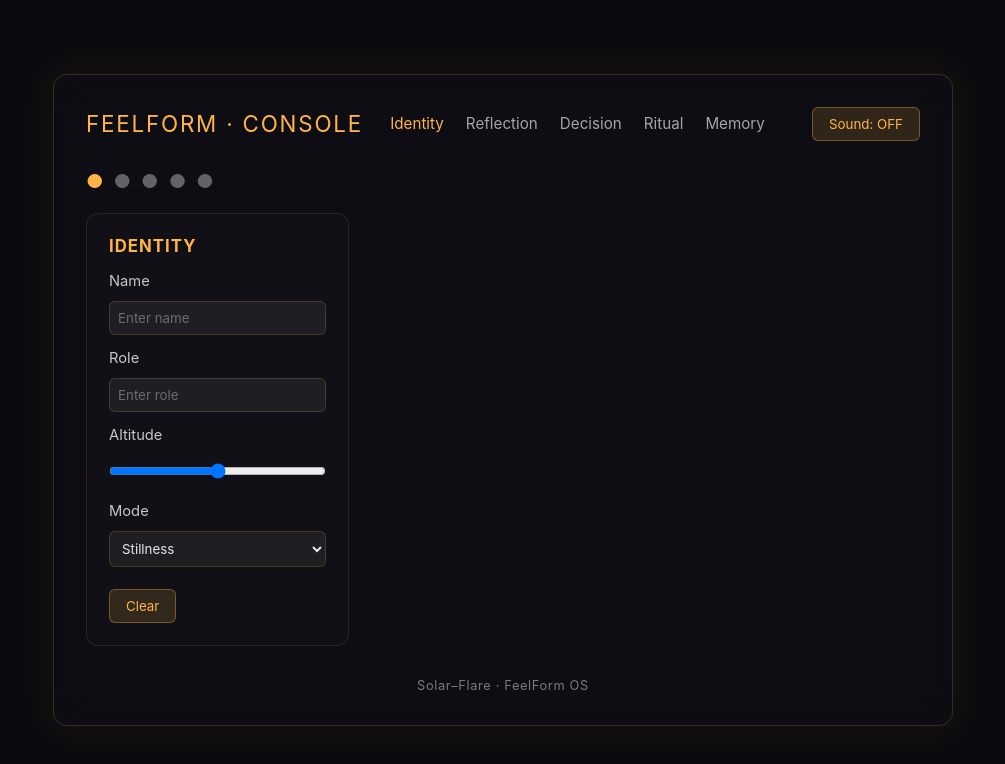
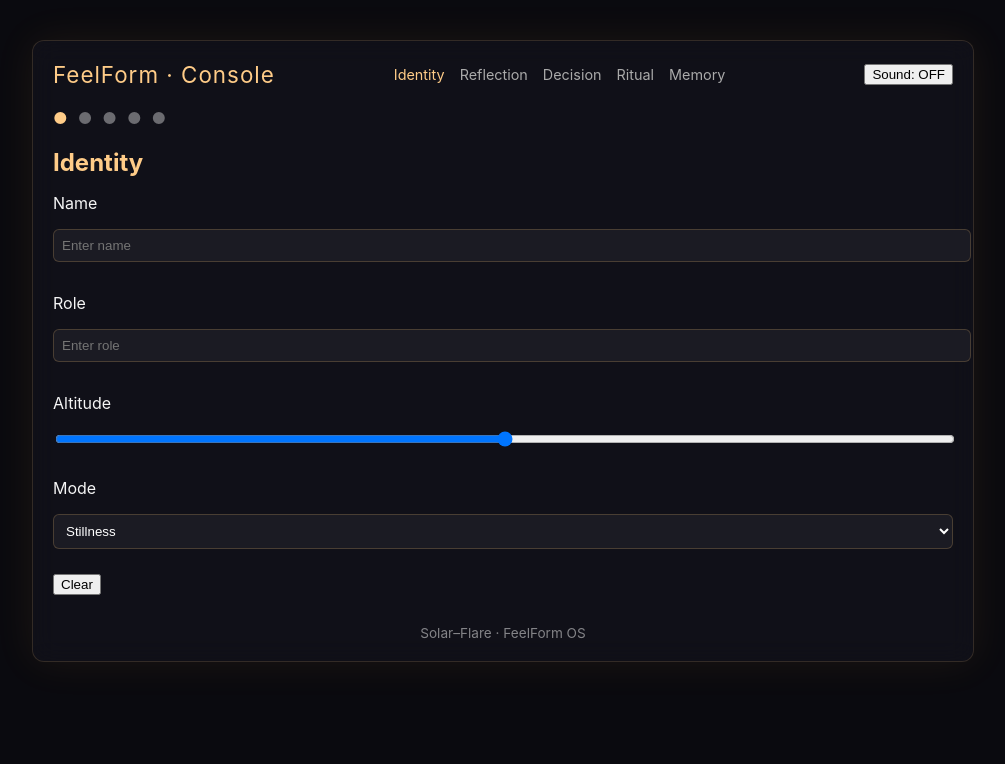
Before and after one commit to harrydavidbowyer-ai/aifeelformconsole, a website: page index2.html in a window 1280 px wide. Shown: the whole page, without its empty margins (137-1142 px from the left). Drawn offline with Linux system fonts and the light colour scheme.

Commit message:
Update style.css

```diff
--- a/style.css
+++ b/style.css
@@ -1,230 +1,200 @@
 /* ----------------------------------------------------
-   FEELFORM CONSOLE — MIDNIGHT GLASS + EMBER GOLD
-   style.css
+   GLOBAL
 ---------------------------------------------------- */
 
-/* GLOBAL RESET */
-* {
+body {
   margin: 0;
   padding: 0;
-  box-sizing: border-box;
+  background: #0a0a0f;
   font-family: "Inter", sans-serif;
+  color: #f5f5f5;
 }
 
-/* PAGE BACKGROUND */
-body {
-  background: #0b0b0f;
-  color: #e6e6e6;
-  height: 100vh;
-  display: flex;
-  justify-content: center;
-  align-items: center;
+.console {
+  width: 90%;
+  max-width: 900px;
+  margin: 40px auto;
+  padding: 20px;
+  background: rgba(20, 20, 30, 0.6);
+  border: 1px solid rgba(255, 200, 120, 0.15);
+  border-radius: 12px;
+  backdrop-filter: blur(12px);
+  box-shadow: 0 0 40px rgba(255, 180, 60, 0.08);
 }
 
-/* CONSOLE WRAPPER */
-.console {
-  width: 900px;
-  max-width: 92%;
-  background: rgba(15, 15, 22, 0.72);
-  border: 1px solid rgba(255, 180, 70, 0.18);
-  border-radius: 14px;
-  backdrop-filter: blur(18px);
-  padding: 32px;
-  box-shadow: 0 0 40px rgba(255, 150, 40, 0.08);
-}
+/* ----------------------------------------------------
+   HEADER
+---------------------------------------------------- */
 
-/* HEADER */
 .console-header {
   display: flex;
   justify-content: space-between;
   align-items: center;
-  margin-bottom: 28px;
+  margin-bottom: 20px;
 }
 
 .console-title {
   font-size: 1.4rem;
-  letter-spacing: 0.08em;
-  color: #ffb44a;
-  text-transform: uppercase;
+  letter-spacing: 1px;
+  color: #ffcc88;
 }
 
-/* NAVIGATION */
+/* ----------------------------------------------------
+   NAVIGATION
+---------------------------------------------------- */
+
 .console-nav {
   display: flex;
-  gap: 22px;
+  gap: 15px;
 }
 
 .console-nav a {
-  color: #e6e6e6;
+  color: #aaa;
   text-decoration: none;
-  font-size: 0.95rem;
-  opacity: 0.7;
-  transition: 0.25s ease;
+  font-size: 0.9rem;
+  transition: 0.2s;
 }
 
-.console-nav a.active,
-.console-nav a:hover {
-  opacity: 1;
-  color: #ffb44a;
+.console-nav a.active {
+  color: #ffcc88;
 }
 
-/* NAV DOTS */
+.console-nav a:hover {
+  color: #ffd9a8;
+}
+
 .nav-dot {
   cursor: pointer;
-  font-size: 1.2rem;
   opacity: 0.4;
-  transition: 0.25s ease;
+  transition: 0.2s;
 }
 
-.nav-dot.active,
-.nav-dot:hover {
+.nav-dot.active {
   opacity: 1;
-  color: #ffb44a;
-}
-
-/* PANEL LAYOUT */
-.console-panels {
-  display: grid;
-  grid-template-columns: 1fr 1fr 1fr;
-  gap: 22px;
-}
-
-/* PANEL */
-.panel {
-  background: rgba(20, 20, 28, 0.55);
-  border: 1px solid rgba(255, 180, 70, 0.12);
-  border-radius: 12px;
-  padding: 22px;
-  transition: 0.25s ease;
-}
-
-.panel:hover {
-  border-color: rgba(255, 180, 70, 0.28);
-  box-shadow: 0 0 22px rgba(255, 150, 40, 0.08);
-}
-
-/* PANEL TITLES */
-.panel h2 {
-  font-size: 1.05rem;
-  letter-spacing: 0.06em;
-  margin-bottom: 14px;
-  color: #ffb44a;
-  text-transform: uppercase;
-}
-
-/* TEXT */
-.panel p {
-  font-size: 0.92rem;
-  line-height: 1.55;
-  opacity: 0.85;
-  margin-bottom: 8px;
-}
-
-/* INPUTS */
-input[type="text"],
-select,
-input[type="range"] {
-  background: rgba(255, 255, 255, 0.06);
-  border: 1px solid rgba(255, 180, 70, 0.18);
-  border-radius: 6px;
-  padding: 8px;
-  color: #e6e6e6;
-  width: 100%;
-  margin-bottom: 12px;
-}
-
-input[type="text"]::placeholder {
-  color: rgba(255, 255, 255, 0.35);
-}
-
-/* BUTTONS */
-button {
-  background: rgba(255, 180, 70, 0.15);
-  border: 1px solid rgba(255, 180, 70, 0.35);
-  color: #ffb44a;
-  padding: 8px 16px;
-  border-radius: 6px;
-  cursor: pointer;
-  transition: 0.25s ease;
-}
-
-button:hover {
-  background: rgba(255, 180, 70, 0.25);
-  border-color: rgba(255, 180, 70, 0.55);
-}
-
-/* FOOTER */
-.console-footer {
-  margin-top: 32px;
-  text-align: center;
-  font-size: 0.8rem;
-  opacity: 0.5;
-  letter-spacing: 0.05em;
+  color: #ffcc88;
 }
 
 /* ----------------------------------------------------
-   CINEMATIC MEMORY ENGINE — SOLAR–FLARE
+   PANELS
+---------------------------------------------------- */
+
+.console-panels {
+  margin-top: 20px;
+}
+
+.panel {
+  display: none;
+}
+
+.panel h2 {
+  color: #ffcc88;
+  margin-bottom: 15px;
+}
+
+input[type="text"],
+select {
+  width: 100%;
+  padding: 8px;
+  margin-bottom: 15px;
+  background: rgba(255, 255, 255, 0.05);
+  border: 1px solid rgba(255, 200, 120, 0.2);
+  border-radius: 6px;
+  color: #fff;
+}
+
+input[type="range"] {
+  width: 100%;
+  margin-bottom: 15px;
+}
+
+/* ----------------------------------------------------
+   MEMORY ENGINE
 ---------------------------------------------------- */
 
 .memory-meta {
   margin-bottom: 20px;
   opacity: 0.8;
-  font-size: 0.9rem;
-  letter-spacing: 0.03em;
 }
 
 .memory-constellation {
   font-size: 3rem;
-  letter-spacing: 1rem;
   text-align: center;
   margin: 20px 0;
-  color: #ffb44a;
-  opacity: 0.85;
-  transition: opacity 0.8s ease, transform 1.2s ease;
+  transition: transform 1.2s ease, opacity 1.2s ease;
+  opacity: 0.8;
 }
 
 .memory-constellation.drift {
+  transform: translateY(-6px);
   opacity: 1;
-  transform: translateY(-6px);
 }
 
 .memory-identity {
-  border-left: 2px solid rgba(255,180,70,0.25);
-  padding-left: 14px;
+  display: flex;
+  gap: 6px;
   margin: 20px 0;
 }
 
 .memory-identity .node {
   width: 10px;
   height: 10px;
-  background: rgba(255,180,70,0.4);
+  background: rgba(255, 200, 120, 0.3);
   border-radius: 50%;
-  margin: 10px 0;
-  transition: transform 0.3s ease, background 0.3s ease;
 }
 
 .memory-identity .node.recent {
-  background: #ffb44a;
+  background: #ffcc88;
+  box-shadow: 0 0 10px #ffcc88;
+}
+
+.memory-trajectory div {
+  opacity: 0.7;
+  margin-bottom: 6px;
+}
+
+.memory-sessions {
+  margin-top: 20px;
+  display: grid;
+  gap: 12px;
+}
+
+.session-card {
+  padding: 12px;
+  background: rgba(255, 255, 255, 0.05);
+  border: 1px solid rgba(255, 200, 120, 0.15);
+  border-radius: 8px;
+}
+
+/* ----------------------------------------------------
+   FOOTER
+---------------------------------------------------- */
+
+.console-footer {
+  margin-top: 30px;
+  text-align: center;
+  opacity: 0.5;
+  font-size: 0.85rem;
+}
+
+/* ----------------------------------------------------
+   SOLAR–FLARE IGNITION ANIMATION
+---------------------------------------------------- */
+
+#solar-flare-ignition {
+  position: fixed;
+  top: 0;
+  left: 0;
+  width: 100vw;
+  height: 100vh;
+  pointer-events: none;
+  background: radial-gradient(circle, rgba(255,180,60,0.35), rgba(0,0,0,0));
+  opacity: 0;
+  transform: scale(0.8);
+  transition: opacity 0.6s ease, transform 0.6s ease;
+  z-index: 9999;
+}
+
+#solar-flare-ignition.active {
+  opacity: 1;
   transform: scale(1.4);
 }
-
-.memory-trajectory {
-  margin: 20px 0;
-  opacity: 0.8;
-  font-size: 0.85rem;
-  line-height: 1.4;
-}
-
-.memory-sessions .session-card {
-  margin-bottom: 14px;
-  padding: 14px;
-  border: 1px solid rgba(255,180,70,0.18);
-  border-radius: 8px;
-  background: rgba(255,255,255,0.03);
-  transition: transform 0.25s ease, box-shadow 0.25s ease;
-}
-
-.memory-sessions .session-card:hover {
-  transform: translateY(-3px);
-  box-shadow: 0 0 12px rgba(255,180,70,0.15);
-}
```
